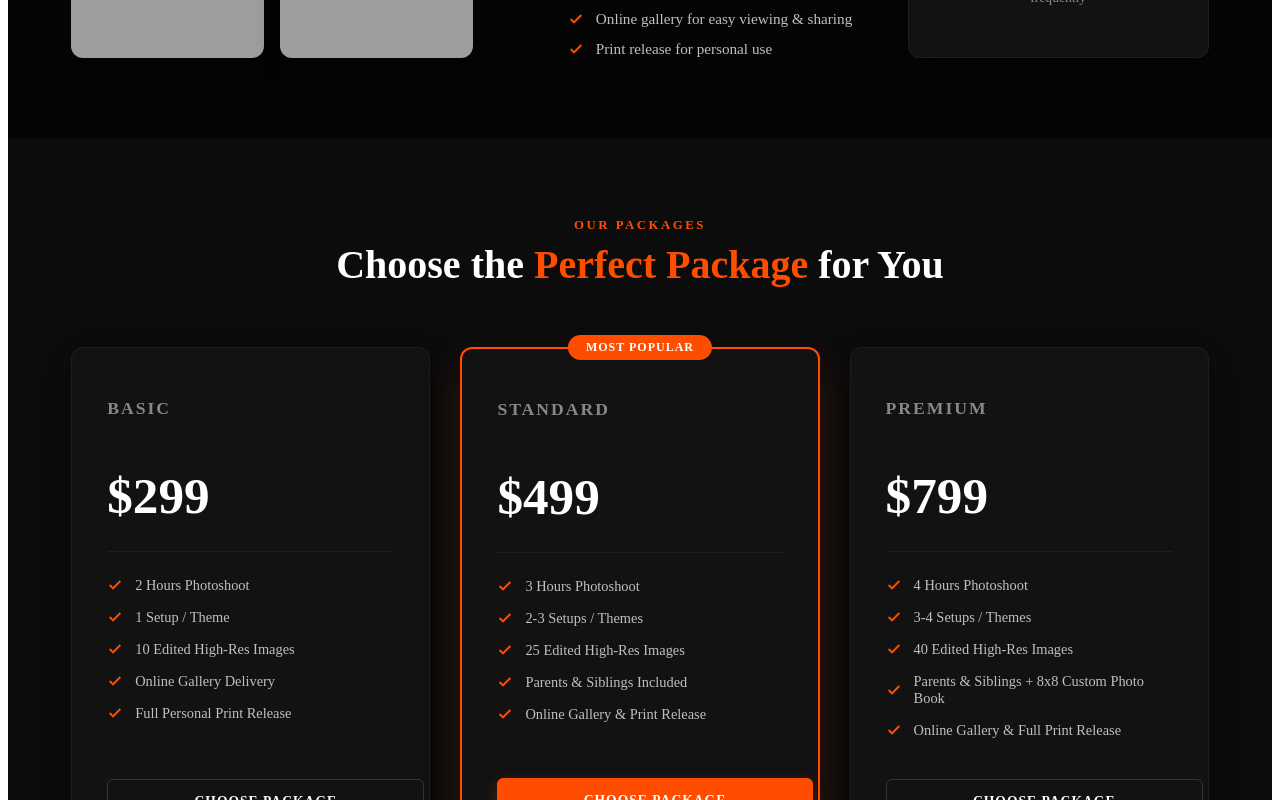
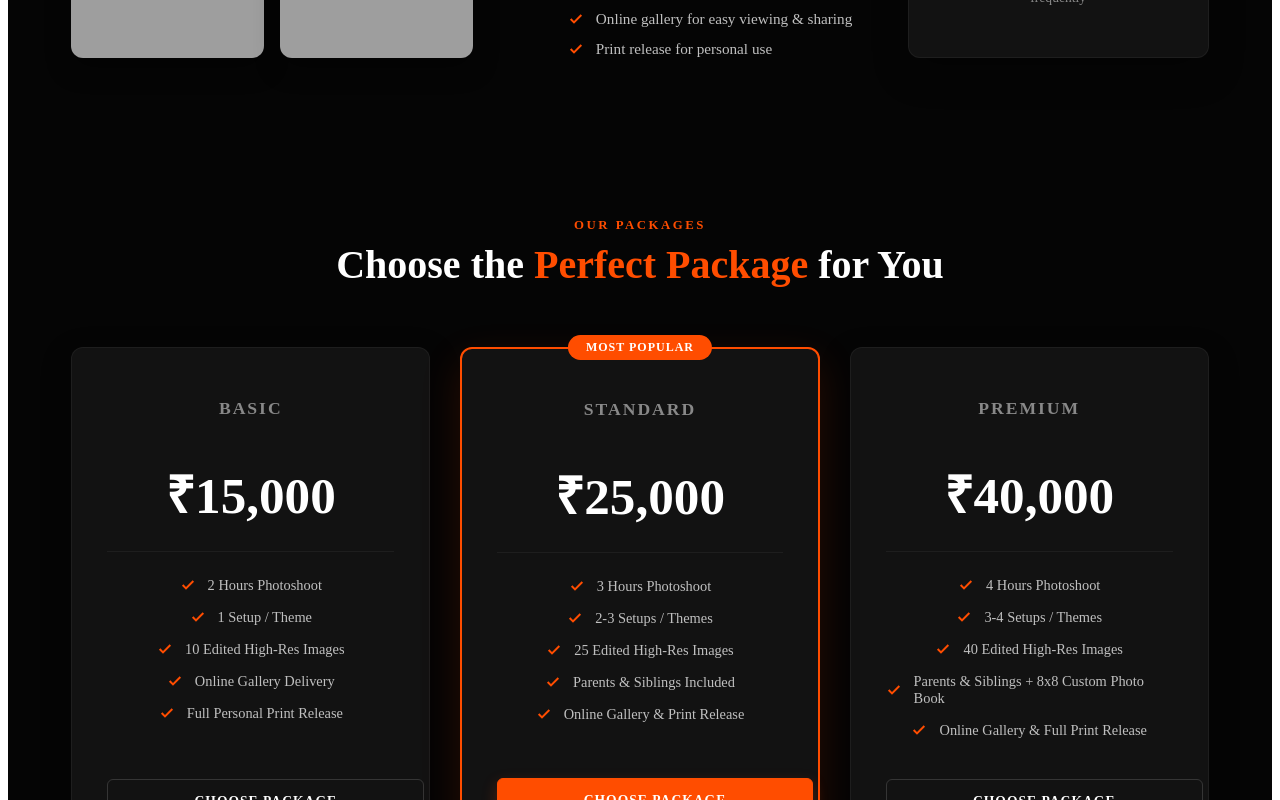
Before and after one commit to jithin2501/photography-website, a Next.js app in the folder studio_website_main/frontend/: page /NewbornServicePage in a window 1280 px wide. Shown: the part 1460-2260 px from the top of the page. Built offline with nearby package versions, Linux system fonts and the light colour scheme; grey boxes are pictures that could not be loaded.

Commit message:
updated the Our Packages of the newborn service page

```diff
--- a/studio_website_main/frontend/src/pages/BookingPage.tsx
+++ b/studio_website_main/frontend/src/pages/BookingPage.tsx
@@ -87,9 +87,6 @@ export default function BookingPageContent() {
 
               <p className={styles.heroDesc}>
                 We can't wait to capture your special moments. Fill out the form below, customize your session details, and let's plan your perfect photoshoot experience.
-              </p>
-              <p className={styles.heroDesc}>
-                Whether you are planning a portrait session, capturing family memories, or creating custom
               </p>
             </div>
 
--- a/studio_website_main/frontend/src/pages/NewbornServicePage.tsx
+++ b/studio_website_main/frontend/src/pages/NewbornServicePage.tsx
@@ -252,7 +252,7 @@ export default function NewbornServicePageContent() {
             <div className={styles.packageCard}>
               <div>
                 <span className={styles.packageName}>Basic</span>
-                <h3 className={styles.packagePrice}>$299</h3>
+                <h3 className={styles.packagePrice}>₹15,000</h3>
                 <ul className={styles.packageInclusionsList}>
                   <li className={styles.inclusionItem}>
                     <svg className={styles.inclusionCheck} width="16" height="16" viewBox="0 0 24 24" fill="none" stroke="currentColor" strokeWidth="3">
@@ -296,7 +296,7 @@ export default function NewbornServicePageContent() {
               <div className={styles.popularBadge}>Most Popular</div>
               <div>
                 <span className={styles.packageName}>Standard</span>
-                <h3 className={styles.packagePrice}>$499</h3>
+                <h3 className={styles.packagePrice}>₹25,000</h3>
                 <ul className={styles.packageInclusionsList}>
                   <li className={styles.inclusionItem}>
                     <svg className={styles.inclusionCheck} width="16" height="16" viewBox="0 0 24 24" fill="none" stroke="currentColor" strokeWidth="3">
@@ -339,7 +339,7 @@ export default function NewbornServicePageContent() {
             <div className={styles.packageCard}>
               <div>
                 <span className={styles.packageName}>Premium</span>
-                <h3 className={styles.packagePrice}>$799</h3>
+                <h3 className={styles.packagePrice}>₹40,000</h3>
                 <ul className={styles.packageInclusionsList}>
                   <li className={styles.inclusionItem}>
                     <svg className={styles.inclusionCheck} width="16" height="16" viewBox="0 0 24 24" fill="none" stroke="currentColor" strokeWidth="3">
--- a/studio_website_main/frontend/src/styles/NewbornServicePage.module.css
+++ b/studio_website_main/frontend/src/styles/NewbornServicePage.module.css
@@ -394,7 +394,7 @@
 /* --- Packages Section --- */
 .packages {
   padding: 80px 0;
-  background-color: #0c0c0c;
+  background-color: #050505;
   display: flex;
   justify-content: center;
 }
@@ -468,6 +468,8 @@
   letter-spacing: 2px;
   text-transform: uppercase;
   margin-bottom: 20px;
+  text-align: center;
+  display: block;
 }
 
 .packagePrice {
@@ -476,6 +478,7 @@
   color: #ffffff;
   line-height: 1;
   margin-bottom: 30px;
+  text-align: center;
 }
 
 .packageInclusionsList {
@@ -484,6 +487,7 @@
   margin: 0 0 40px 0;
   display: flex;
   flex-direction: column;
+  align-items: center;
   gap: 15px;
   border-top: 1px solid rgba(255, 255, 255, 0.05);
   padding-top: 25px;
```
